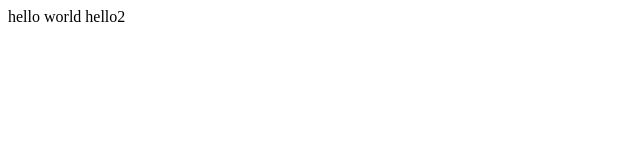
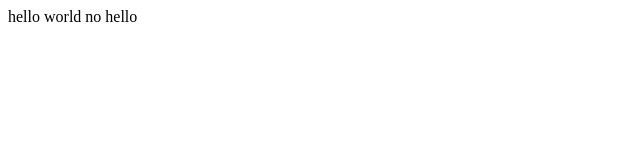
Before and after one commit to samiylo/projects, a plain HTML site: page personal_website/index.html in a window 1280 px wide. Shown: the full height of the page, 0-640 px from the left. Drawn offline with Linux system fonts and the light colour scheme.

Commit message:
seccond commit

```diff
--- a/personal_website/index.html
+++ b/personal_website/index.html
@@ -7,6 +7,6 @@
     <title>Document</title>
 </head>
 <body>
-    hello world hello2
+    hello world no hello
 </body>
 </html>
```
